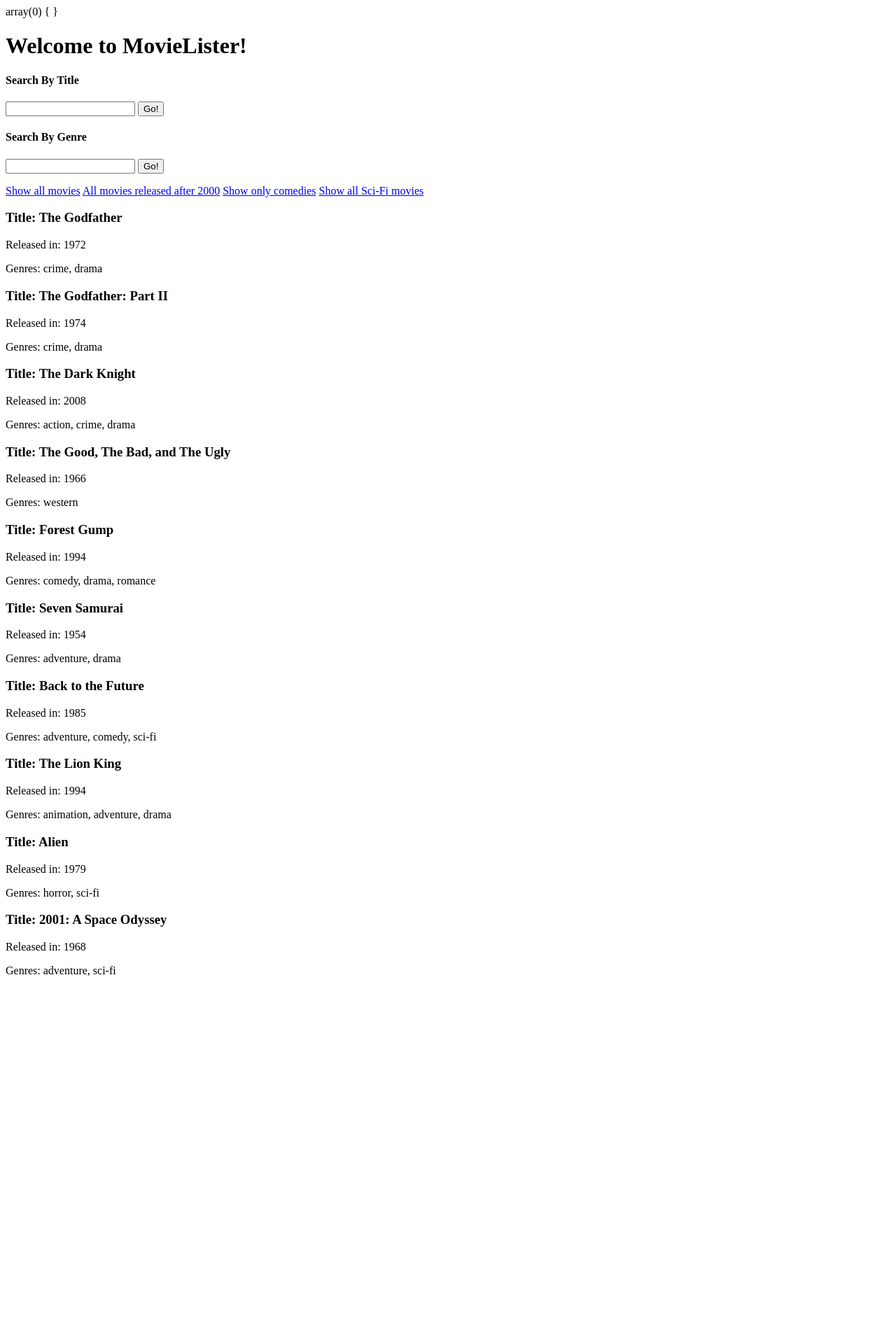
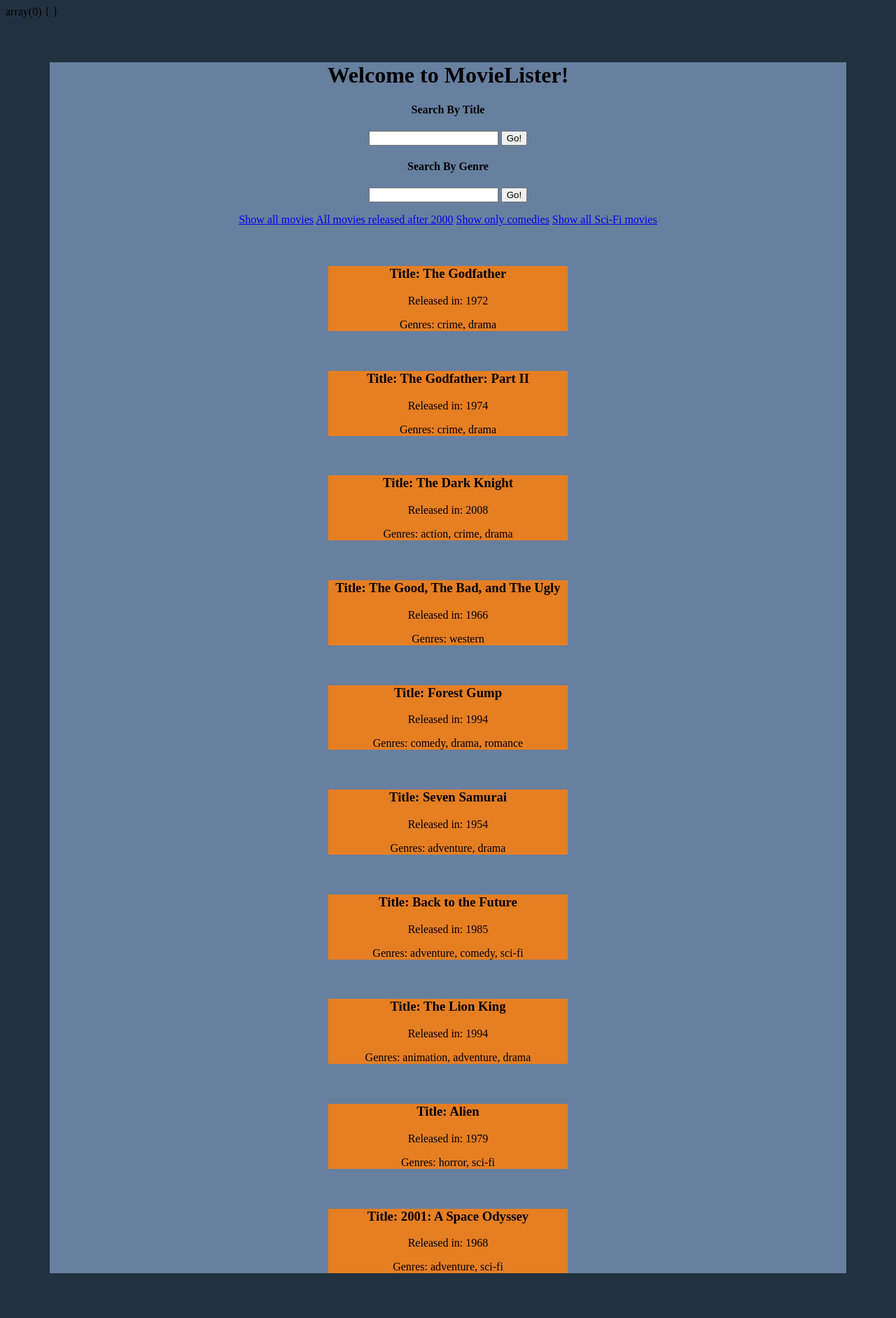
Before and after one commit to CodyHastings/Codeup-Web-Exercises, a PHP site: page /movies.php in a window 1280 px wide. Shown: the whole page at 70% size. Before the commit the page ends 1395 px from the top, so only its background shows below. Run offline with PHP 8.4, Linux system fonts and the light colour scheme.

Commit message:
added indentation to forms

```diff
--- a/public/movies.php
+++ b/public/movies.php
@@ -105,7 +105,7 @@
         $movies = [];
 
         foreach($allMovies as $movie) {
-            if(strpos($movie['title'], $title) !== false) {
+            if(stripos($movie['title'], $title) !== false) {
 
                 $movies[] = $movie;
             }
@@ -128,7 +128,29 @@
 <html>
 <head>
     <meta charset="utf-8">
-    <title></title>
+    <title>MovieLister!!!</title>
+    <style type="text/css">
+        body {
+            background-color: #22313F;
+        }
+        .container {
+            background-color: #67809F;
+            margin: 5%;
+            text-align: center;
+
+        }
+        .movieInfo {
+            background-color: #E67E22;
+            margin-top: 5%;
+            margin-bottom: 2%;
+            margin-left: 35%;
+            margin-right: 35%;
+            position: relative;
+            /*float:left;*/
+
+        }
+
+    </style>
 </head>
 <body>
     <main class="container">
@@ -141,13 +163,13 @@
                 <!-- Add submit button -->
                 <h4>Search By Title</h4>
                 <form method="GET" action="movies.php">
-                <input type="text" name="title" value="">
-                <button type="submit">Go!</button>
+                    <input type="text" name="title" value="">
+                    <button type="submit">Go!</button>
                 </form>
                 <h4>Search By Genre</h4>
                 <form method="GET" action="movies.php">
-                <input type="text" name="genre" value="">
-                <button type="submit">Go!</button>
+                    <input type="text" name="genre" value="">
+                    <button type="submit">Go!</button>
                 </form>
         </section>
 
@@ -169,7 +191,7 @@
             <!-- Show all the movies here -->
             <!-- Iterate through $movies array to show all or the filtered results-->
             <?php foreach($movies as $movie): ?>
-                <div>
+                <div class="movieInfo">
                     <h3>Title: <?= $movie['title'] ?></h3>
                     <p>Released in: <?= $movie['release'] ?></p>
                     <p>Genres: <?= implode(", ", $movie['genre']) ?></p>
```
